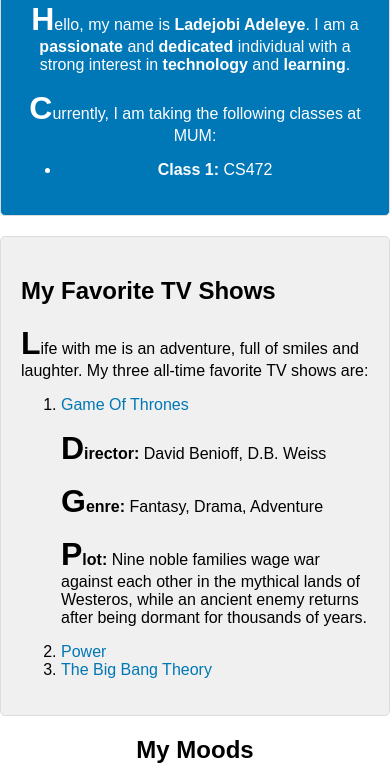
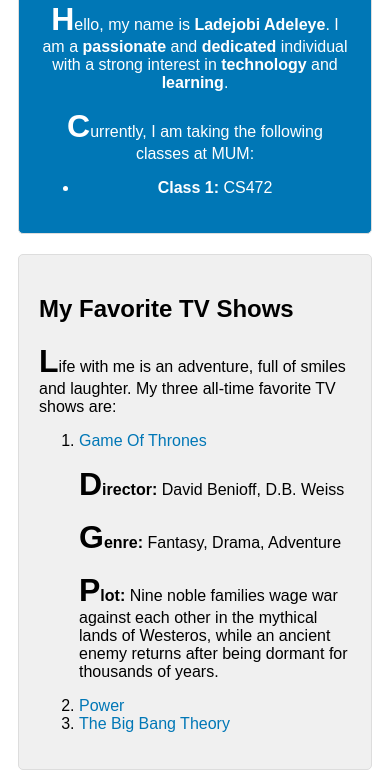
Before and after one commit to lexemmy/cs472, a plain HTML site: page lab1/aboutme.html in a window 390 px wide. Shown: the part 93-874 px from the top of the page. Drawn offline with Linux system fonts and the light colour scheme.

Commit message:
add responsive width

```diff
--- a/lab1/styleme.css
+++ b/lab1/styleme.css
@@ -18,7 +18,7 @@
 }
 
 section {
-  max-width: 800px;
+  width: 80vw;
   margin: 20px auto;
   padding: 20px;
   background-color: #f0f0f0;
```
